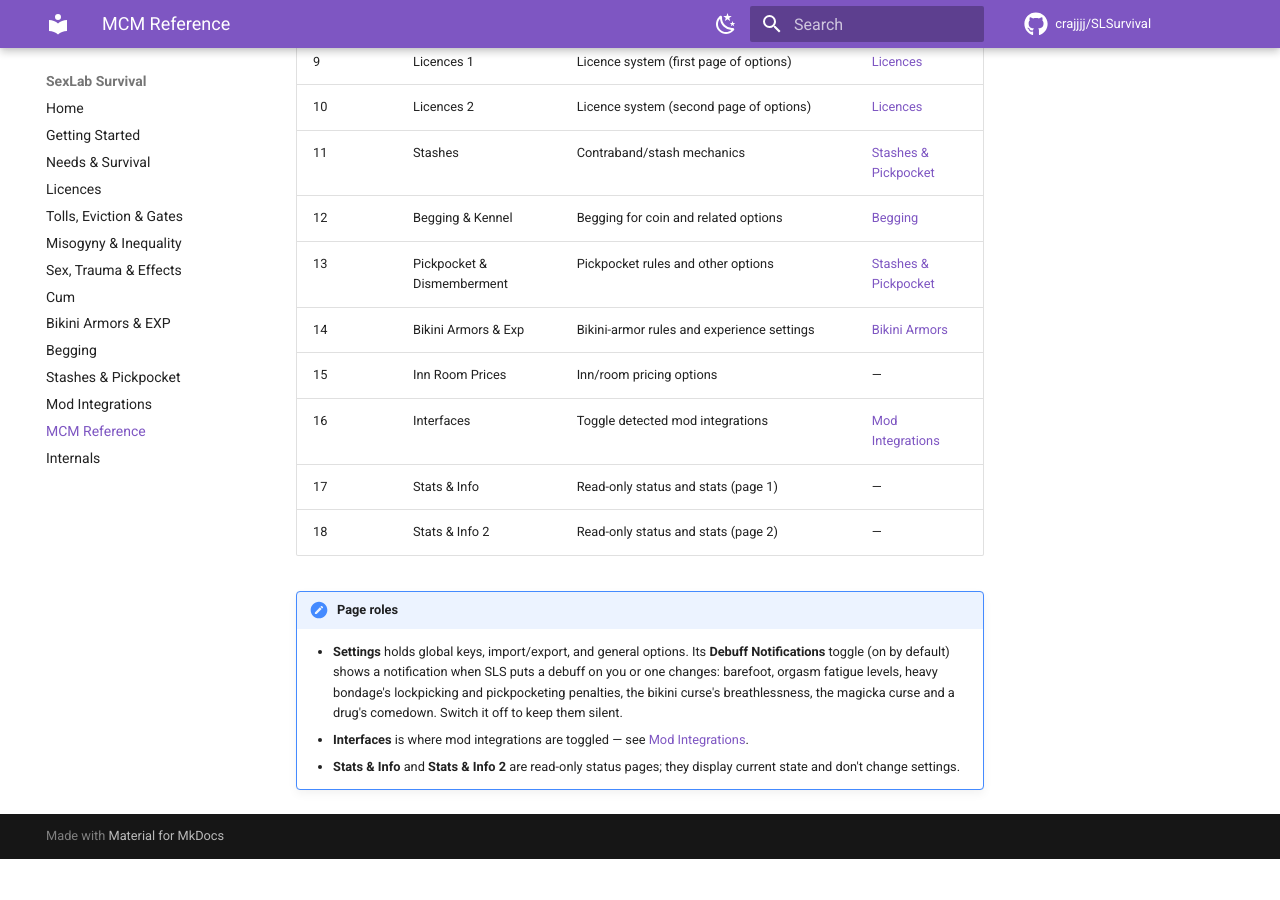
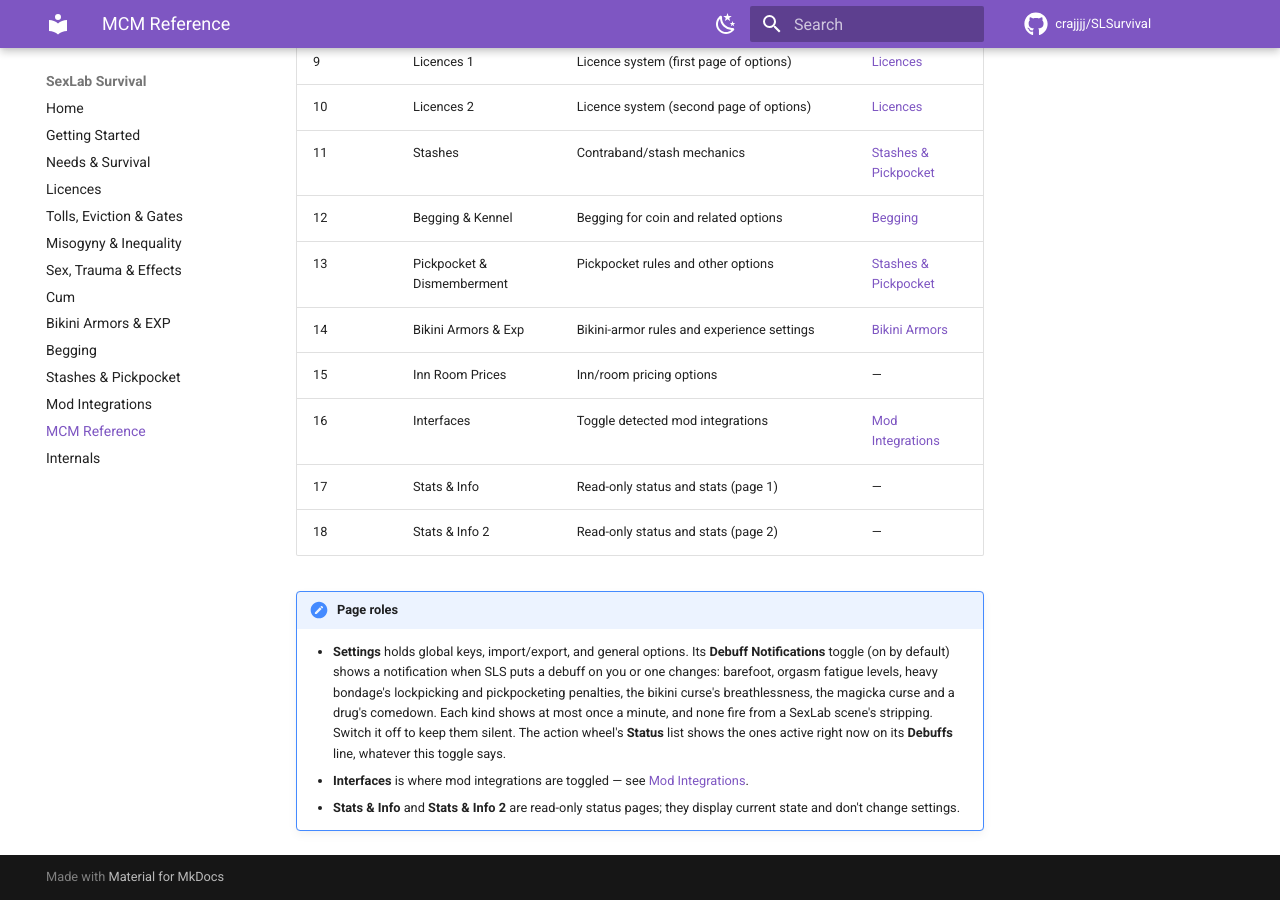
Before and after one commit to crajjjj/SLSurvival, an MkDocs documentation site: the page built from docs/players/mcm-reference.md, in a window 1280 px wide and 900 px high, scrolled down 807 px. Built offline with MkDocs 1.6.1 and Material for MkDocs 9.7.7, drawn with Linux system fonts in a browser that asks for light colours; comment, search, counter and statistics services are not loaded; before the commit the page ends 1666 px from its top, so only the background shows below that.

Commit message:
0.806: Debuffs line in the wheel's Status list

```diff
--- a/docs/players/mcm-reference.md
+++ b/docs/players/mcm-reference.md
@@ -27,6 +27,6 @@
 | 18 | Stats & Info 2 | Read-only status and stats (page 2) | — |
 
 !!! note "Page roles"
-    - **Settings** holds global keys, import/export, and general options. Its **Debuff Notifications** toggle (on by default) shows a notification when SLS puts a debuff on you or one changes: barefoot, orgasm fatigue levels, heavy bondage's lockpicking and pickpocketing penalties, the bikini curse's breathlessness, the magicka curse and a drug's comedown. Switch it off to keep them silent.
+    - **Settings** holds global keys, import/export, and general options. Its **Debuff Notifications** toggle (on by default) shows a notification when SLS puts a debuff on you or one changes: barefoot, orgasm fatigue levels, heavy bondage's lockpicking and pickpocketing penalties, the bikini curse's breathlessness, the magicka curse and a drug's comedown. Each kind shows at most once a minute, and none fire from a SexLab scene's stripping. Switch it off to keep them silent. The action wheel's **Status** list shows the ones active right now on its **Debuffs** line, whatever this toggle says.
     - **Interfaces** is where mod integrations are toggled — see [Mod Integrations](integrations.md).
     - **Stats & Info** and **Stats & Info 2** are read-only status pages; they display current state and don't change settings.
```
Also changed, not shown: 4 other files.
